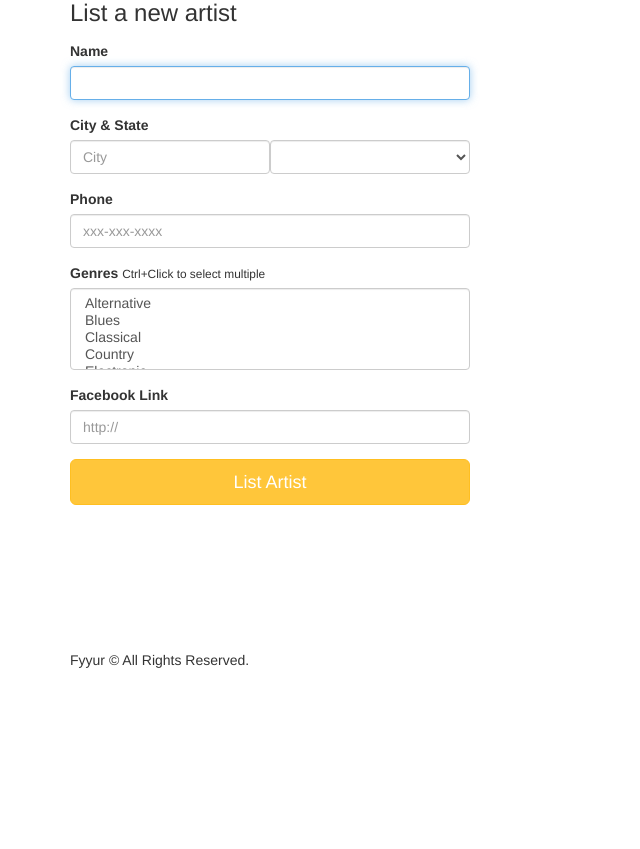
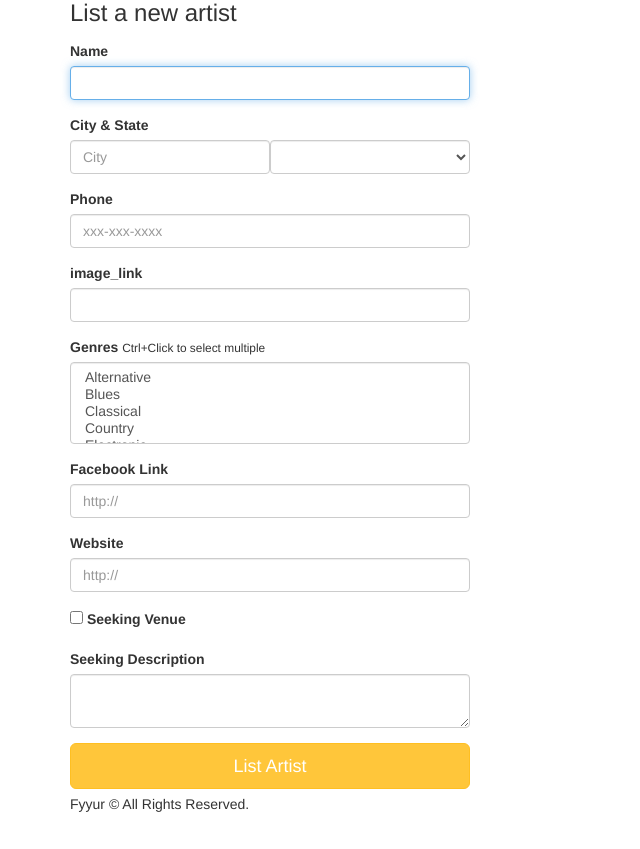
Before and after one commit to callmiy/udacity-fwd-01-fyyur, a Flask app: page /artists/create in a window 1280 px wide. Shown: the part 95-944 px from the top of the page, without its empty margins (0-640 px from the left). Before the commit the page ends 763 px from the top, so only its background shows below. Run offline with Flask 2, Linux system fonts and the light colour scheme; lists and menus that the app fills with data are empty; some libraries are stand-ins or nearby versions.

Commit message:
features: Create and show artist

```diff
--- a/artist/routes.py
+++ b/artist/routes.py
@@ -1,12 +1,13 @@
+import sys
 from flask import render_template, request, redirect, url_for, flash
-from app import app
-from artist.models import Artist
+from app import app, db
+from artist.models import Artist, ARTIST_SIMPLE_ATTRS
 from mock_data import (
     search_artists_data,
-    show_artist_data,
     edit_artist_data,
 )
 from forms import ArtistForm
+from fixed_data import from_genre_ids
 
 
 @app.route("/artists")
@@ -32,7 +33,8 @@ def search_artists():
 def show_artist(artist_id):
     # shows the venue page with the given venue_id
     # TODO: replace with real venue data from the venues table, using venue_id
-    data = list(filter(lambda d: d["id"] == artist_id, show_artist_data))[0]
+    data = Artist.query.get(artist_id)
+    data.genres = from_genre_ids(data.genres)
     return render_template("pages/show_artist.html", artist=data)
 
 
@@ -68,8 +70,30 @@ def create_artist_submission():
     # called upon submitting the new artist listing form
     # TODO: insert form data as a new Venue record in the db, instead
     # TODO: modify data to be the data object returned from db insertion
+    form = ArtistForm()
+    name = form.name.data
+    created = False
 
-    # on successful db insert, flash success
-    flash("Artist " + request.form["name"] + " was successfully listed!")
+    if form.validate_on_submit():
+        try:
+            attrs = {attr: getattr(form, attr).data for attr in ARTIST_SIMPLE_ATTRS}
+
+            genres = ",".join(x for x in form.genres.data)
+            new_artist = Artist(**attrs, genres=genres)
+            db.session.add(new_artist)
+            db.session.commit()
+            # on successful db insert, flash success
+            created = True
+            flash("Artist " + name + " was successfully listed!")
+
+        except:
+            print(sys.exc_info())
+        finally:
+            db.session.close()
+
+        if created:
+            return redirect(url_for("index"))
+
     # TODO: on unsuccessful db insert, flash an error instead.
-    # e.g., flash('An error occurred. Artist ' + data.name + ' could not be listed.')
+    flash("An error occurred. Artist " + name + " could not be listed.")
+    return render_template("forms/new_artist.html", form=form)
--- a/fixed_data.py
+++ b/fixed_data.py
@@ -53,7 +53,7 @@ states = (
     "WY",
 )
 
-genres = {
+GENRES = {
     "1": "Alternative",
     "2": "Blues",
     "3": "Classical",
@@ -74,3 +74,7 @@ genres = {
     "18": "Soul",
     "19": "Other",
 }
+
+
+def from_genre_ids(genre_ids):
+    return [GENRES[id] for id in genre_ids.split(",")]
--- a/forms.py
+++ b/forms.py
@@ -1,32 +1,36 @@
 from datetime import datetime
-from flask_wtf import Form
-from wtforms import StringField, SelectField, SelectMultipleField, DateTimeField
-from wtforms.validators import DataRequired, AnyOf, URL
-from fixed_data import states, genres
+from flask_wtf import FlaskForm
+from wtforms import (
+    StringField,
+    SelectField,
+    SelectMultipleField,
+    DateTimeField,
+    BooleanField,
+)
+from wtforms.validators import DataRequired, URL, Optional
+from wtforms.widgets import TextArea
+from fixed_data import states, GENRES
 
 
 def make_state_form_attrs():
-    choices = ((state, state) for state in states)
+    choices = [(state, state) for state in states]
 
     return {
         "label": "states",
         "choices": choices,
-        "validators": (
-            DataRequired(),
-            AnyOf(values=states, message="Please select from dropdown"),
-        ),
+        "validators": (DataRequired(),),
     }
 
 
 def make_genre_form_attrs():
     return {
         "label": "genres",
-        "choices": genres.items(),
+        "choices": GENRES.items(),
         "validators": (DataRequired(),),
     }
 
 
-class ShowForm(Form):
+class ShowForm(FlaskForm):
     artist_id = StringField("artist_id")
     venue_id = StringField("venue_id")
     start_time = DateTimeField(
@@ -34,7 +38,7 @@ class ShowForm(Form):
     )
 
 
-class VenueForm(Form):
+class VenueForm(FlaskForm):
     name = StringField("name", validators=[DataRequired()])
     city = StringField("city", validators=[DataRequired()])
     state = SelectField(**make_state_form_attrs())
@@ -48,7 +52,7 @@ class VenueForm(Form):
     facebook_link = StringField("facebook_link", validators=[URL()])
 
 
-class ArtistForm(Form):
+class ArtistForm(FlaskForm):
     name = StringField("name", validators=[DataRequired()])
     city = StringField("city", validators=[DataRequired()])
     state = SelectField(**make_state_form_attrs())
@@ -64,8 +68,11 @@ class ArtistForm(Form):
     facebook_link = StringField(
         # TODO implement enum restriction
         "facebook_link",
-        validators=[URL()],
+        validators=(Optional(), URL()),
     )
+    website = StringField("Website", validators=(Optional(), URL()))
+    seeking_venue = BooleanField("Seeking Venue")
+    seeking_description = StringField("Seeking Description", widget=TextArea())
 
 
 # TODO IMPLEMENT NEW ARTIST FORM AND NEW SHOW FORM
--- a/setup.cfg
+++ b/setup.cfg
@@ -1,4 +1,4 @@
 [flake8]
 max-line-length = 88
 exclude = mock_data.py, migrations/**
-ignore = E402
+ignore = E402,E722
--- a/templates/forms/new_artist.html
+++ b/templates/forms/new_artist.html
@@ -1,37 +1,73 @@
 {% extends 'layouts/main.html' %} {% block title %}New Artist{% endblock %} {%
 block content %}
 <div class="form-wrapper">
-  <form method="post" class="form">
+  <form method="post" class="form" novalidate>
     {{ form.hidden_tag() }}
     <h3 class="form-heading">List a new artist</h3>
+
+    {% for field in ['name', 'city', 'state', 'phone', 'genres',
+    'facebook_link', 'website'] %} {% if form[field].errors %}
+    <div class="text-danger">
+      {% for error in form[field].errors %}
+      <div>{{ field }}: {{ error }}</div>
+      {% endfor %}
+    </div>
+    {% endif %} {% endfor %}
+
     <div class="form-group">
       <label for="name">Name</label>
       {{ form.name(class_ = 'form-control', autofocus = true) }}
     </div>
+
     <div class="form-group">
       <label>City & State</label>
       <div class="form-inline">
         <div class="form-group">
           {{ form.city(class_ = 'form-control', placeholder='City') }}
         </div>
+
         <div class="form-group">
           {{ form.state(class_ = 'form-control', placeholder='State') }}
         </div>
       </div>
     </div>
+
     <div class="form-group">
       <label for="phone">Phone</label>
       {{ form.phone(class_ = 'form-control', placeholder='xxx-xxx-xxxx') }}
     </div>
+
+    <div class="form-group">
+      {{ form.image_link.label() }}
+      {{ form.image_link(class_ = 'form-control') }}
+    </div>
+
     <div class="form-group">
       <label for="genres">Genres</label>
       <small>Ctrl+Click to select multiple</small>
       {{ form.genres(class_ = 'form-control', placeholder='Genres, separated by commas') }}
     </div>
+
     <div class="form-group">
       <label for="genres">Facebook Link</label>
       {{ form.facebook_link(class_ = 'form-control', placeholder='http://') }}
     </div>
+
+    <div class="form-group">
+      {{ form.website.label() }}
+      {{ form.website(class_ = 'form-control', placeholder='http://') }}
+    </div>
+
+    <div class="form-group">
+      {{ form.seeking_venue() }}
+      {{ form.seeking_venue.label() }}
+    </div>
+
+    <div class="form-group">
+      {{ form.seeking_description.label() }}
+      {{ form.seeking_description(class_ = 'form-control') }}
+    </div>
+
     <input
       type="submit"
       value="List Artist"
```
Also changed, not shown: artist/models.py (+14 -1 lines).
